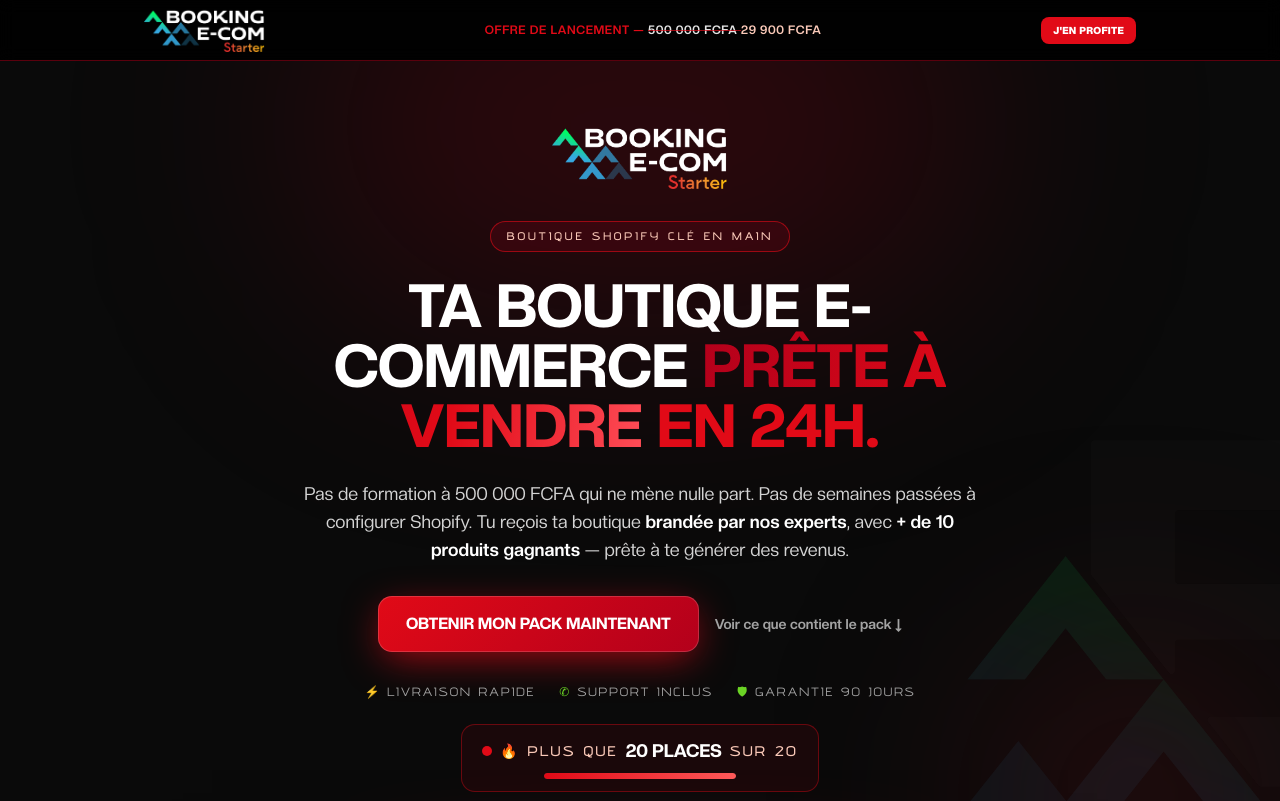
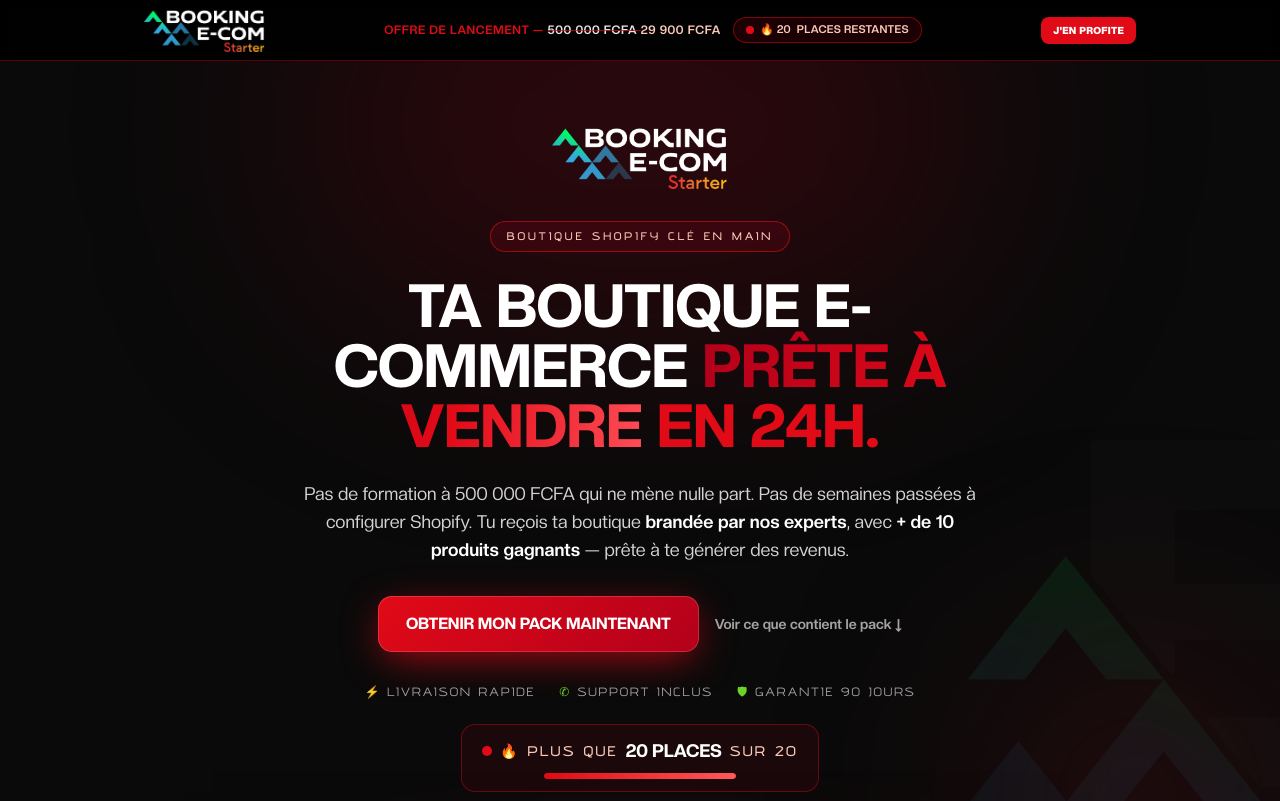
Before and after one commit to horvianney/booking-ecom, a React (Vite) app: page / in a window 1280 px wide. Shown: the top 801 px of the page. Built offline with nearby package versions, Linux system fonts and the light colour scheme; no server answers.

Commit message:
Add live places counter to the fixed header

```diff
--- a/src/components/Navbar.tsx
+++ b/src/components/Navbar.tsx
@@ -1,4 +1,5 @@
 import logo from "@/assets/booking-logo-white.png";
+import { usePlacesRestantes } from "@/components/PlacesBadge";
 
 function Logo() {
   return (
@@ -13,12 +14,15 @@
 }
 
 export function StickyBar() {
+  const restantes = usePlacesRestantes();
+
   return (
     <>
       {/* Barre fixe : visible en permanence, même au défilement */}
       <div className="fixed inset-x-0 top-0 z-50 border-b border-[#b3001b]/50 bg-black/90 backdrop-blur">
         <div className="mx-auto flex max-w-5xl items-center justify-between gap-2 px-3 py-2 sm:gap-3 sm:px-4">
           <Logo />
+          <div className="flex items-center gap-2 sm:gap-3">
             <p className="text-[11px] font-bold uppercase tracking-wider text-neutral-200 sm:text-xs">
               <span className="hidden text-[#e10a17] sm:inline">
                 Offre de lancement —{" "}
@@ -26,8 +30,21 @@
               <span className="hidden line-through decoration-[#e10a17]/70 sm:inline">
                 500 000 FCFA{" "}
               </span>
-            <span className="text-[#fac9b8]">29 900 FCFA</span>
+              <span className="hidden text-[#fac9b8] min-[420px]:inline">29 900 FCFA</span>
             </p>
+            {/* Compteur de places — visible en permanence */}
+            <a
+              href="#formulaire"
+              className="flex shrink-0 items-center gap-1.5 rounded-full border border-[#e10a17]/50 bg-[#b3001b]/15 px-2.5 py-1 text-[10px] font-bold uppercase tracking-wide text-[#fac9b8] transition hover:bg-[#b3001b]/30 sm:px-3 sm:text-[11px]"
+            >
+              <span className="relative flex h-2 w-2">
+                <span className="absolute inline-flex h-full w-full animate-ping rounded-full bg-[#e10a17] opacity-75" />
+                <span className="relative inline-flex h-2 w-2 rounded-full bg-[#e10a17]" />
+              </span>
+              🔥 {restantes}
+              <span className="hidden sm:inline"> places restantes</span>
+            </a>
+          </div>
           <a
             href="#prix"
             className="shrink-0 rounded-md bg-[#e10a17] px-2.5 py-1.5 text-[10px] font-black uppercase tracking-wide text-white transition hover:bg-[#b3001b] sm:px-3"
```
Lines whose indentation alone changed are shown as unchanged.
